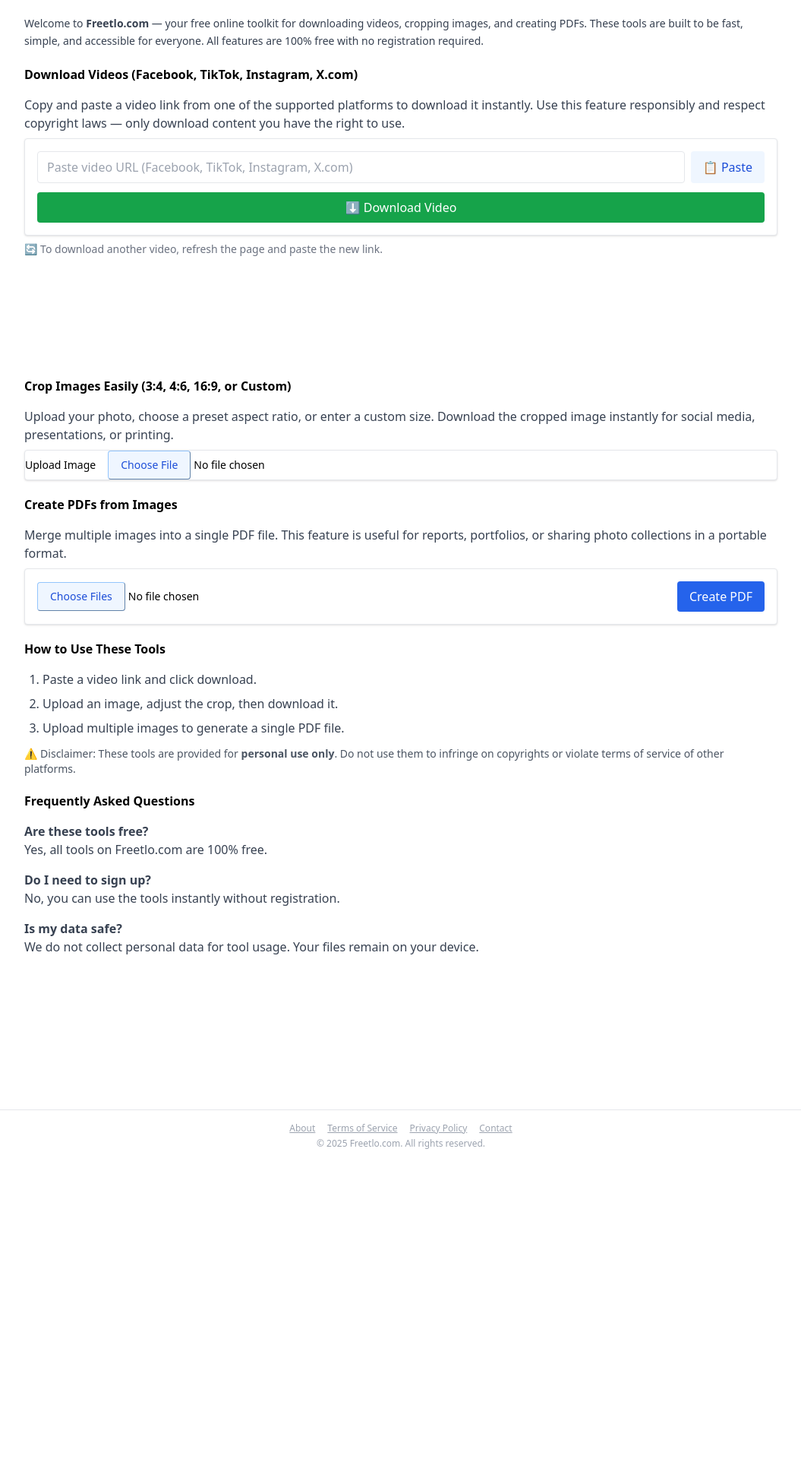
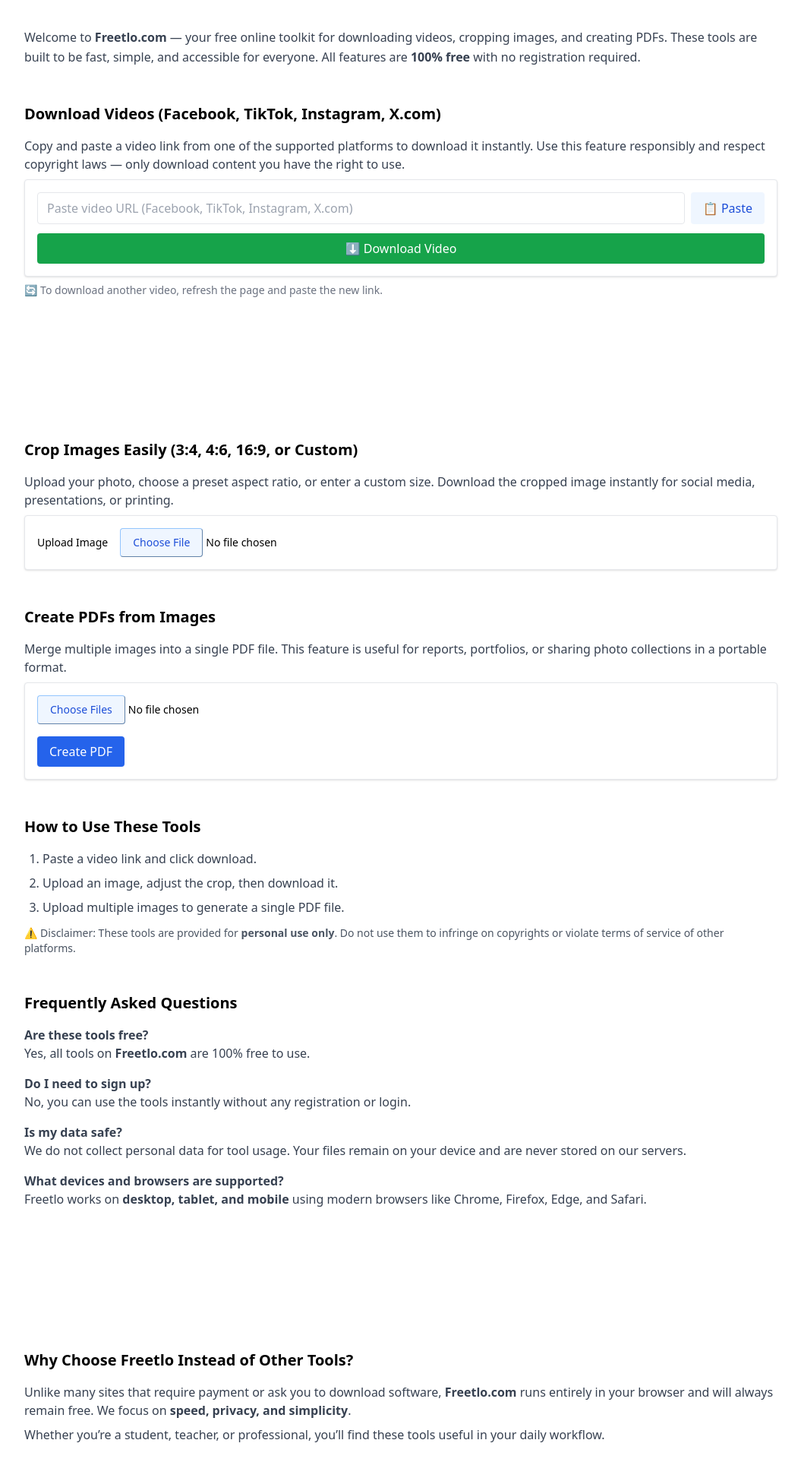
Before and after one commit to minhtamdesigner12/image-cropper-downloader, a Next.js app: page / in a window 1280 px wide. Shown: the part 60-1980 px from the top of the page at 76% size, without its empty margins (112-1167 px from the left). Before the commit the page ends 1589 px from the top, so only its background shows below. Built offline with nearby package versions, Linux system fonts and the light colour scheme.

Commit message:
Initial commit: Add Freetlo pages with Back to Home buttonsr

```diff
--- a/app/about/page.tsx
+++ b/app/about/page.tsx
@@ -1,73 +1,45 @@
-"use client";
+// app/about/page.tsx
+import React from "react";
+import Link from "next/link";
 
-import Link from "next/link";
 
 export default function AboutPage() {
   return (
-    <main className="p-4 max-w-3xl mx-auto space-y-8">
-      {/* About Section */}
-      <section>
-        <h1 className="text-2xl font-bold text-center">About Freetlo.com</h1>
-        <p className="mt-4">
-          <strong>Freetlo.com</strong> was created to provide free, simple, and
-          effective online tools for everyday digital tasks. We noticed that
-          many sites charge fees or hide features behind subscriptions, so our
-          goal is to make useful tools accessible to everyone.
+    <main className="max-w-3xl mx-auto px-6 py-12">
+      <h1 className="text-3xl font-bold mb-6">About Freetlo</h1>
+
+      <section className="space-y-4 text-gray-700 leading-relaxed">
+        <p>
+          Freetlo.com was created to provide free, reliable, and easy-to-use
+          online tools for students, teachers, and professionals. Our mission is
+          to make digital tasks—like working with PDF files—accessible to
+          everyone without requiring expensive software or complicated
+          installations.
         </p>
-        <p className="mt-2">
-          On Freetlo.com you can:
+
+        <p>
+          Whether you need to merge, split, compress, or convert PDFs, Freetlo
+          offers a fast and secure solution directly from your browser. We
+          believe that technology should empower people, and that’s why all of
+          our tools are completely free to use.
         </p>
-        <ul className="list-disc list-inside mt-2">
-          <li>Download videos from popular platforms (for personal use only)</li>
-          <li>Crop images with preset ratios or custom dimensions</li>
-          <li>Create and combine PDFs from images</li>
-        </ul>
-        <p className="mt-2">
-          We are committed to offering free tools without hidden costs, so you
-          can complete tasks quickly without barriers.
+
+        <p>
+          We are continuously improving the platform by adding new features and
+          enhancing performance, so users can focus on learning, teaching, and
+          working more efficiently.
         </p>
-        <p className="text-sm text-gray-500 mt-2">
-          Disclaimer: Freetlo.com is not affiliated with Facebook, Meta
-          Platforms, Inc., or any other brands. All trademarks and copyrights
-          belong to their respective owners. Users are responsible for using the
-          tools in compliance with copyright and intellectual property laws.
+
+        <p>
+          If you have questions, suggestions, or feedback, please feel free to{" "}
+          <a href="/contact" className="text-blue-600 hover:underline">
+            contact us
+          </a>
+          . Your input helps us grow and provide better services.
         </p>
       </section>
 
-      {/* Mission Section */}
-      <section>
-        <h2 className="text-xl font-bold">Our Mission</h2>
-        <p className="mt-2">
-          Technology should be easy. Our mission is to help people work with
-          media files quickly, whether you’re a student making a presentation, a
-          professional preparing documents, or just someone editing photos for
-          social media. Freetlo.com is here to save you time.
-        </p>
-      </section>
-
-      {/* Support / Donate Section */}
-      <section>
-        <h2 className="text-xl font-bold">Support / Donate</h2>
-        <p className="mt-2">
-          Supporting <strong>Freetlo.com</strong> helps us maintain and improve
-          the platform:
-        </p>
-        <ul className="list-disc list-inside mt-2">
-          <li>Website hosting and maintenance</li>
-          <li>Developing new tools and improving existing ones</li>
-        </ul>
-        <p className="mt-2">
-          PayPal donations accepted at:{" "}
-          <a
-            href="https://www.paypal.com/donate/?business=minhtamdesign@gmail.com"
-            className="underline text-blue-600"
-          >
-            minhtamdesign@gmail.com
-          </a>
-        </p>
-      </section>
-
-      {/* Back to Home Button */}
+       {/* Back to Home Button */}
       <section className="text-center mt-6">
         <Link
           href="/"
@@ -76,6 +48,7 @@
           Back to Home
         </Link>
       </section>
+
     </main>
   );
 }
--- a/app/components/CropperPane.tsx
+++ b/app/components/CropperPane.tsx
@@ -169,7 +169,7 @@
   return (
     <div className=" space-y-6 border rounded shadow bg-white max-w-5xl mx-auto">
       {/* Upload */}
-      <div className="flex items-center space-x-4">
+      <div className="flex items-center space-x-4 p-4">
         <label className="text-sm font-medium">Upload Image</label>
         <input
           type="file"
--- a/app/components/PdfMakerPane.tsx
+++ b/app/components/PdfMakerPane.tsx
@@ -41,21 +41,22 @@
   };
 
   return (
-    <div className="flex items-center justify-between p-4 border rounded bg-white shadow space-x-4">
+   <div className="flex flex-wrap items-center justify-between gap-4 p-4 border rounded bg-white shadow">
       <input
         type="file"
         accept="image/*"
         multiple
         onChange={handleFiles}
-        className="flex-grow text-sm file:bg-blue-50 file:px-4 file:py-2 file:rounded file:border file:border-blue-300 file:text-blue-700 hover:file:bg-blue-100 cursor-pointer"
+        className="w-full sm:flex-grow text-sm file:bg-blue-50 file:px-4 file:py-2 file:rounded file:border file:border-blue-300 file:text-blue-700 hover:file:bg-blue-100 cursor-pointer"
       />
       <button
         onClick={createPdf}
-        className="px-4 py-2 bg-blue-600 text-white rounded whitespace-nowrap"
+        className="w-full sm:w-auto px-4 py-2 bg-blue-600 text-white rounded whitespace-nowrap"
       >
         Create PDF
       </button>
     </div>
 
+
   );
 }
--- a/app/contact/page.tsx
+++ b/app/contact/page.tsx
@@ -9,8 +9,7 @@
 
       <p>
         Have a question, feedback, or need support with{" "}
-        <strong>Freetlo.com</strong>? You can reach us anytime by email or by
-        filling out the form below.
+        <strong>Freetlo.com</strong>? You can reach us anytime by email.
       </p>
 
       <h2 className="text-xl font-bold mt-4">Email</h2>
@@ -20,57 +19,6 @@
           hi@freetlo.com
         </a>
       </p>
-
-      <h2 className="text-xl font-bold mt-4">Contact Form</h2>
-      <form
-        action="https://formspree.io/f/mandkaep" // 🔹 replace with your Formspree endpoint
-        method="POST"
-        className="space-y-4"
-      >
-        <div>
-          <label className="block text-sm font-medium">Name</label>
-          <input
-            type="text"
-            name="name"
-            required
-            className="mt-1 block w-full border rounded px-3 py-2"
-            placeholder="Your name"
-          />
-        </div>
-
-        <div>
-          <label className="block text-sm font-medium">Email</label>
-          <input
-            type="email"
-            name="_replyto"
-            required
-            className="mt-1 block w-full border rounded px-3 py-2"
-            placeholder="you@example.com"
-          />
-        </div>
-
-        <div>
-          <label className="block text-sm font-medium">Message</label>
-          <textarea
-            name="message"
-            required
-            className="mt-1 block w-full border rounded px-3 py-2"
-            rows={4}
-            placeholder="Write your message..."
-          />
-        </div>
-
-        {/* Hidden field to redirect after submit (optional) */}
-        <input type="hidden" name="_subject" value="New message from Freetlo.com" />
-        <input type="hidden" name="_next" value="/contact?success=true" />
-
-        <button
-          type="submit"
-          className="bg-blue-600 text-white px-6 py-2 rounded hover:bg-blue-700 transition"
-        >
-          Send Message
-        </button>
-      </form>
 
       <h2 className="text-xl font-bold mt-4">Support</h2>
       <p>
--- a/app/page.tsx
+++ b/app/page.tsx
@@ -11,7 +11,9 @@
   return (
     <>
       <Head>
-        <title>Freetlo.com - Free Video Downloader, Image Cropper & PDF Maker</title>
+        <title>
+          Freetlo.com - Free Video Downloader, Image Cropper & PDF Maker
+        </title>
         <meta
           name="description"
           content="Use Freetlo.com to download videos, crop images, and create PDFs for free. Simple, safe, and accessible tools for students, teachers, and professionals."
@@ -46,24 +48,25 @@
             height={0}
             className="h-8 w-auto"
           />
-          <h1 className="text-sm font-bold">
+          <h1 className="text-lg font-bold">
             Free Tools: Video Downloader, Image Cropper & PDF Maker
           </h1>
         </header>
 
         {/* 🔹 Intro */}
-        <section style={{ marginTop: "8px" }}>
-          <p className="text-gray-700 text-sm leading-relaxed">
-            Welcome to <strong>Freetlo.com</strong> — your free online toolkit for
-            downloading videos, cropping images, and creating PDFs.
-            These tools are built to be fast, simple, and accessible for everyone.
-            All features are 100% free with no registration required.
+        <section>
+          <p className="text-gray-700 text-base leading-relaxed">
+            Welcome to <strong>Freetlo.com</strong> — your free online toolkit
+            for downloading videos, cropping images, and creating PDFs. These
+            tools are built to be fast, simple, and accessible for everyone. All
+            features are <strong>100% free</strong> with no registration
+            required.
           </p>
         </section>
 
         {/* 🔹 Video Downloader */}
-      <article style={{ marginTop: "20px" }}>
-          <h2 className="text-base font-bold mb-4">
+        <article>
+          <h2 className="text-xl font-bold mb-4">
             Download Videos (Facebook, TikTok, Instagram, X.com)
           </h2>
           <p className="mb-2 text-gray-700">
@@ -73,16 +76,17 @@
           </p>
           <DownloaderPane />
           <p className="mt-2 text-sm text-gray-500">
-            🔄 To download another video, refresh the page and paste the new link.
+            🔄 To download another video, refresh the page and paste the new
+            link.
           </p>
         </article>
 
-        {/* 🔹 Ad after main content */}
+        {/* 🔹 Ad after first tool */}
         <Ad slot="1234567890" className="my-8 h-10" />
 
         {/* 🔹 Cropper Tool */}
-      <article style={{ marginTop: "20px" }}>
-          <h2 className="text-base font-bold mb-4">
+        <article>
+          <h2 className="text-xl font-bold mb-4">
             Crop Images Easily (3:4, 4:6, 16:9, or Custom)
           </h2>
           <p className="mb-2 text-gray-700">
@@ -94,8 +98,8 @@
         </article>
 
         {/* 🔹 PDF Maker */}
-      <article style={{ marginTop: "20px" }}>
-          <h2 className="text-base font-bold mb-4">Create PDFs from Images</h2>
+        <article>
+          <h2 className="text-xl font-bold mb-4">Create PDFs from Images</h2>
           <p className="mb-2 text-gray-700">
             Merge multiple images into a single PDF file. This feature is useful
             for reports, portfolios, or sharing photo collections in a portable
@@ -104,41 +108,77 @@
           <PdfMakerPane />
         </article>
 
-        {/* 🔹 Educational Content (Policy-friendly) */}
-        <section style={{ marginTop: "20px" }}>
-          <h2 className="text-base font-bold mb-4">How to Use These Tools</h2>
+        {/* 🔹 Educational Section */}
+        <section>
+          <h2 className="text-xl font-bold mb-4">How to Use These Tools</h2>
           <ol className="list-decimal pl-6 text-gray-700 space-y-2">
             <li>Paste a video link and click download.</li>
             <li>Upload an image, adjust the crop, then download it.</li>
             <li>Upload multiple images to generate a single PDF file.</li>
           </ol>
           <p className="mt-3 text-sm text-gray-600">
-            ⚠️ Disclaimer: These tools are provided for <strong>personal use only</strong>.
-            Do not use them to infringe on copyrights or violate terms of service of other platforms.
+            ⚠️ Disclaimer: These tools are provided for{" "}
+            <strong>personal use only</strong>. Do not use them to infringe on
+            copyrights or violate terms of service of other platforms.
           </p>
         </section>
 
         {/* 🔹 FAQ */}
-        <section style={{ marginTop: "20px" }}>
-          <h2 className="text-base font-bold mb-4">Frequently Asked Questions</h2>
+        <section>
+          <h2 className="text-xl font-bold mb-4">Frequently Asked Questions</h2>
           <div className="space-y-4 text-gray-700">
             <div>
               <h3 className="font-semibold">Are these tools free?</h3>
-              <p>Yes, all tools on Freetlo.com are 100% free.</p>
+              <p>
+                Yes, all tools on <strong>Freetlo.com</strong> are 100% free to
+                use.
+              </p>
             </div>
             <div>
               <h3 className="font-semibold">Do I need to sign up?</h3>
-              <p>No, you can use the tools instantly without registration.</p>
+              <p>
+                No, you can use the tools instantly without any registration or
+                login.
+              </p>
             </div>
             <div>
               <h3 className="font-semibold">Is my data safe?</h3>
-              <p>We do not collect personal data for tool usage. Your files remain on your device.</p>
+              <p>
+                We do not collect personal data for tool usage. Your files
+                remain on your device and are never stored on our servers.
+              </p>
+            </div>
+            <div>
+              <h3 className="font-semibold">
+                What devices and browsers are supported?
+              </h3>
+              <p>
+                Freetlo works on <strong>desktop, tablet, and mobile</strong>{" "}
+                using modern browsers like Chrome, Firefox, Edge, and Safari.
+              </p>
             </div>
           </div>
         </section>
 
         {/* 🔹 Ad near footer */}
         <Ad slot="1234567891" className="my-10 h-10" />
+
+        {/* 🔹 Closing note */}
+        <section>
+          <h2 className="text-xl font-bold mb-4">
+            Why Choose Freetlo Instead of Other Tools?
+          </h2>
+          <p className="text-gray-700 mb-2">
+            Unlike many sites that require payment or ask you to download
+            software, <strong>Freetlo.com</strong> runs entirely in your browser
+            and will always remain free. We focus on{" "}
+            <strong>speed, privacy, and simplicity</strong>.
+          </p>
+          <p className="text-gray-700">
+            Whether you’re a student, teacher, or professional, you’ll find
+            these tools useful in your daily workflow.
+          </p>
+        </section>
       </main>
 
       <Footer />
--- a/app/privacy/page.tsx
+++ b/app/privacy/page.tsx
@@ -1,74 +1,64 @@
-"use client";
+// app/privacy/page.tsx
+import React from "react";
+import Link from "next/link";
 
-import Link from "next/link";
 
 export default function PrivacyPage() {
   return (
-    <main className="p-4 max-w-3xl mx-auto space-y-6">
-      <h1 className="text-2xl font-bold text-center">Privacy Policy</h1>
+    <main className="max-w-3xl mx-auto px-6 py-12">
+      <h1 className="text-3xl font-bold mb-6">Privacy Policy</h1>
 
+      <section className="space-y-4 text-gray-700 leading-relaxed">
         <p>
-        At <strong>Freetlo.com</strong>, we respect your privacy. This Privacy
-        Policy explains how we collect, use, and protect your information when
-        you use our free tools, including the video downloader, image cropper,
-        and PDF maker.
+          At Freetlo.com, your privacy is very important to us. This Privacy
+          Policy explains how we collect, use, and protect your information
+          when you use our website and services.
         </p>
 
-      <h2 className="text-xl font-bold mt-4">Information We Collect</h2>
-      <ul className="list-disc list-inside">
-        <li>
-          We do not require accounts, registration, or personal details to use
-          our tools.
-        </li>
-        <li>
-          We may collect limited technical data (browser type, device, usage
-          stats) to improve performance.
-        </li>
-        <li>
-          Google AdSense and Analytics may use cookies to display ads and track
-          traffic.
-        </li>
-      </ul>
-
-      <h2 className="text-xl font-bold mt-4">How We Use Information</h2>
+        <h2 className="text-xl font-semibold mt-6">Information We Collect</h2>
         <p>
-        Any data collected is used only to provide, maintain, and improve our
-        services. We never sell or rent your data. Information may be shared
-        only if required by law.
+          We do not require personal information to use our free tools. Basic
+          technical data, such as your browser type, IP address, and usage
+          patterns, may be collected automatically to improve site performance.
         </p>
 
-      <h2 className="text-xl font-bold mt-4">Cookies</h2>
+        <h2 className="text-xl font-semibold mt-6">How We Use Information</h2>
         <p>
-        Third-party vendors, including Google, use cookies to serve ads based on
-        your prior visits to this or other websites. You can opt out of
-        personalized ads through your browser settings or Google Ads Settings.
+          Any information collected is used solely to maintain and improve our
+          services. We do not sell, rent, or share your personal information
+          with third parties for marketing purposes.
         </p>
 
-      <h2 className="text-xl font-bold mt-4">Third-Party Links</h2>
+        <h2 className="text-xl font-semibold mt-6">Cookies</h2>
         <p>
-        Our site may contain links to external websites. We are not responsible
-        for the privacy practices of those websites. Please review their
-        policies separately.
+          We may use cookies to enhance user experience, analyze site traffic,
+          and display relevant advertising. You can disable cookies in your
+          browser settings if you prefer.
         </p>
 
-      <h2 className="text-xl font-bold mt-4">Your Rights</h2>
+        <h2 className="text-xl font-semibold mt-6">Third-Party Ads</h2>
         <p>
-        You can control cookies through your browser and opt out of
-        personalized advertising. If you have questions about your data, please
-        contact us at{" "}
-        <a href="mailto:hi@freetlo.com" className="underline text-blue-600">
-          hi@freetlo.com
+          Freetlo.com uses Google AdSense to serve ads. Google may use cookies
+          or similar technologies to display relevant ads based on your
+          interests. You can learn more and manage your preferences in{" "}
+          <a
+            href="https://policies.google.com/technologies/ads"
+            className="text-blue-600 hover:underline"
+            target="_blank"
+          >
+            Google’s Ads Policy
           </a>
           .
         </p>
 
-      <h2 className="text-xl font-bold mt-4">Updates</h2>
-      <p>
-        We may update this Privacy Policy from time to time. Updates will be
-        posted on this page with the date of the last revision.
+        <p className="mt-6">
+          If you have any questions, please{" "}
+          <a href="/contact" className="text-blue-600 hover:underline">
+            contact us
+          </a>
+          .
         </p>
-
-      <p className="text-sm text-gray-500">Last updated: September 2025</p>
+      </section>
 
      {/* Back to Home Button */}
       <section className="text-center mt-6">
--- a/app/terms/page.tsx
+++ b/app/terms/page.tsx
@@ -1,59 +1,53 @@
-"use client";
+// app/terms/page.tsx
+import React from "react";
+import Link from "next/link";
 
-import Link from "next/link";
 
 export default function TermsPage() {
   return (
-    <main className="p-4 max-w-3xl mx-auto space-y-6">
-      <h1 className="text-2xl font-bold text-center">Terms of Service</h1>
+    <main className="max-w-3xl mx-auto px-6 py-12">
+      <h1 className="text-3xl font-bold mb-6">Terms of Service</h1>
 
+      <section className="space-y-4 text-gray-700 leading-relaxed">
         <p>
-        Welcome to <strong>Freetlo.com</strong> – a free online platform that
-        provides tools for downloading videos, cropping images, and creating
-        PDFs. By using this website, you agree to the following terms and
-        conditions.
+          By accessing and using Freetlo.com, you agree to the following terms
+          and conditions. Please read them carefully.
         </p>
 
-      <h2 className="text-xl font-bold mt-4">Eligibility & Use</h2>
-      <ul className="list-disc list-inside">
-        <li>You must be at least 18 years old to use this service.</li>
-        <li>Our services are free for personal, non-commercial use.</li>
-        <li>
-          You agree not to misuse the tools or use them for illegal purposes.
-        </li>
-      </ul>
-
-      <h2 className="text-xl font-bold mt-4">Intellectual Property</h2>
+        <h2 className="text-xl font-semibold mt-6">Use of Services</h2>
         <p>
-        Freetlo.com does not own or host any videos, images, or PDFs. All
-        content remains the property of the original creators. You are
-        responsible for ensuring your use complies with copyright and
-        intellectual property laws in your country.
+          Freetlo provides free online PDF tools for personal and educational
+          use. You may not use our services for unlawful purposes, abuse the
+          system, or interfere with the website’s normal operation.
         </p>
 
-      <h2 className="text-xl font-bold mt-4">Limitation of Liability</h2>
+        <h2 className="text-xl font-semibold mt-6">Intellectual Property</h2>
         <p>
-        Freetlo.com is offered as a free tool. We make no guarantees regarding
-        availability, accuracy, or reliability. We are not responsible for any
-        damages, data loss, or legal issues that may arise from the use of this
-        site.
+          All content, design, and functionality on Freetlo.com are the property
+          of Freetlo and may not be copied or reproduced without permission.
         </p>
 
-      <h2 className="text-xl font-bold mt-4">Changes to Terms</h2>
+        <h2 className="text-xl font-semibold mt-6">Disclaimer of Liability</h2>
         <p>
-        We may update these terms at any time without prior notice. It is your
-        responsibility to review this page regularly for updates.
+          Freetlo.com is provided “as is” without warranties of any kind. We are
+          not responsible for any data loss, errors, or damages resulting from
+          the use of our tools or services.
         </p>
 
-      <h2 className="text-xl font-bold mt-4">Contact</h2>
+        <h2 className="text-xl font-semibold mt-6">Changes to Terms</h2>
         <p>
-        If you have questions about these Terms, please visit our{" "}
-        <Link href="/contact" className="underline text-blue-600">
-          Contact page
-        </Link>
+          We may update these Terms of Service from time to time. Continued use
+          of the website means you accept any changes.
+        </p>
+
+        <p className="mt-6">
+          If you have questions, please{" "}
+          <a href="/contact" className="text-blue-600 hover:underline">
+            contact us
+          </a>
           .
         </p>
-
+      </section>
        {/* Back to Home Button */}
       <section className="text-center mt-6">
         <Link
@@ -63,6 +57,7 @@
           Back to Home
         </Link>
       </section>
+
     </main>
   );
 }
```
Lines whose indentation alone changed are shown as unchanged.
